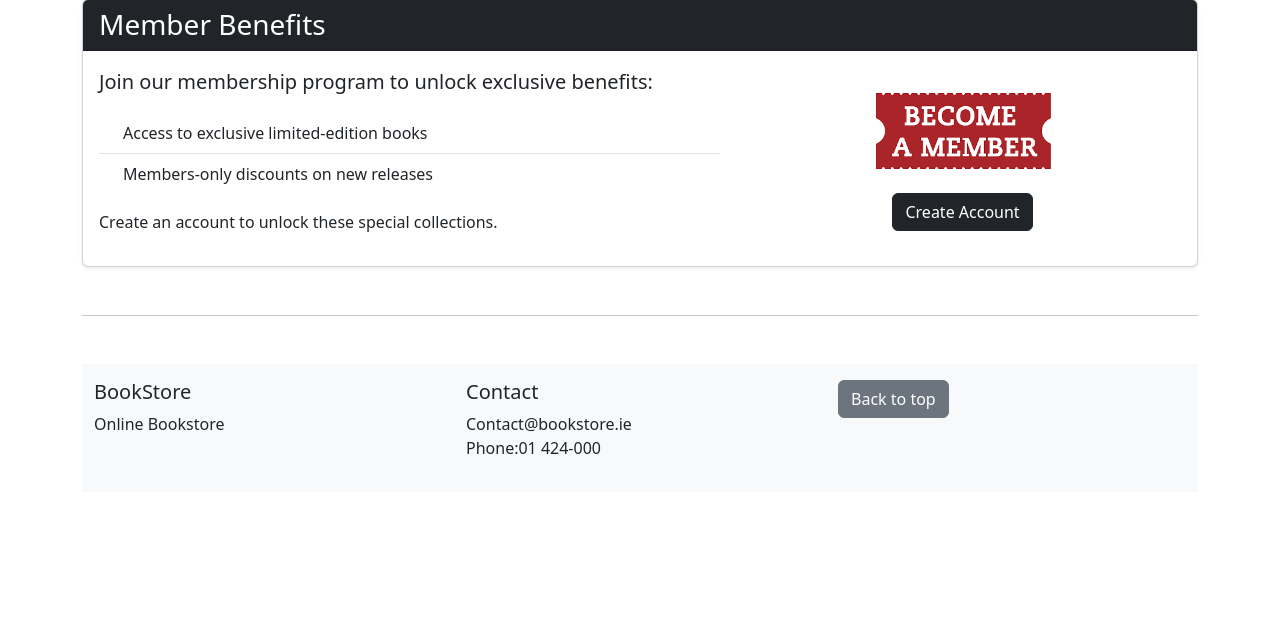
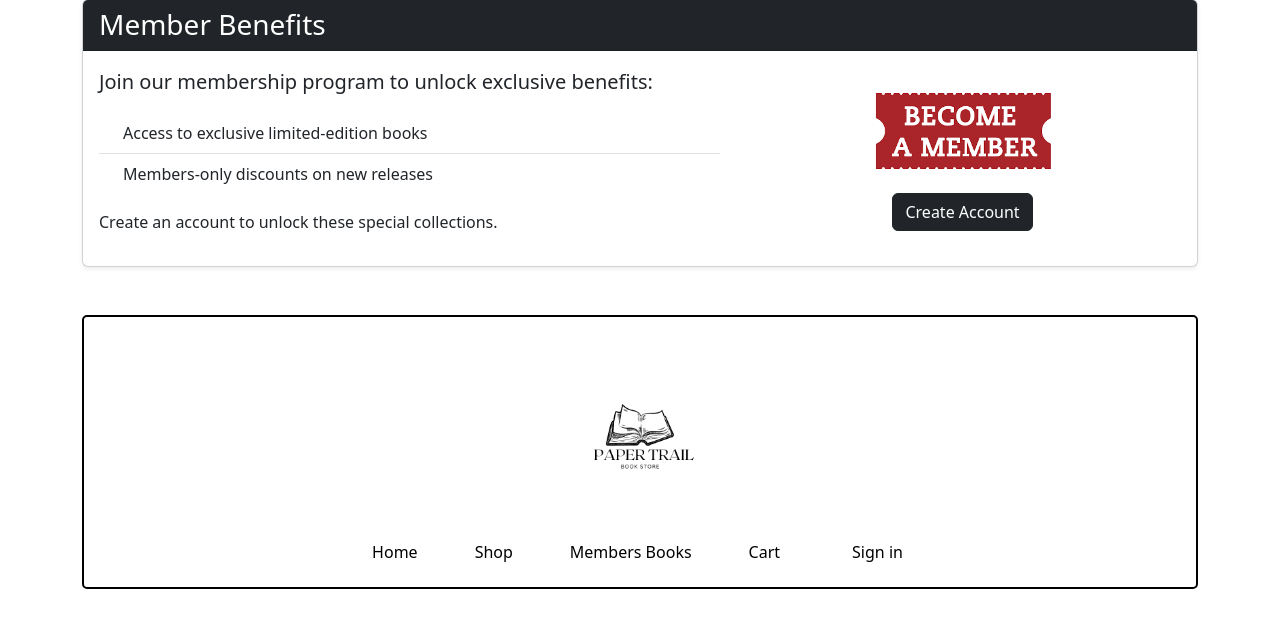
Before and after one commit to RobertL30/WebApps_assignment, a PHP site: page / in a window 1280 px wide. Shown: the part 950-1587 px from the top of the page. Before the commit the page ends 1404 px from the top, so only its background shows below. Run offline with PHP 8.4, Linux system fonts and the light colour scheme.

Commit message:
Revert "updates to header"
This reverts commit c9829d33e25af2ed18290160ad61d40af3cb20dd.

```diff
--- a/Index.php
+++ b/Index.php
@@ -33,7 +33,7 @@
                         <div class="card-body text-center">
                             <h5 class="card-title">Dracula</h5>
                             <p class="card-text">€13.99</p>
-                            <a href="/Views/Shop.php">
+                            <a href="Shop.php">
                             <button class="btn btn-primary btn-sm">View Details</button>
                             </a>
                         </div>
@@ -47,7 +47,7 @@
                         <div class="card-body text-center">
                             <h5 class="card-title">Frankenstein</h5>
                             <p class="card-text">€14.99</p>
-                            <a href="/Views/Shop.php">
+                            <a href="Shop.php">
                                 <button class="btn btn-primary btn-sm">View Details</button>
                             </a>
                         </div>
@@ -60,7 +60,7 @@
                         <div class="card-body text-center">
                             <h5 class="card-title">H.P Lovecraft Anthology</h5>
                             <p class="card-text">€29.99</p>
-                            <a href="/Views/Shop.php">
+                            <a href="Shop.php">
                                 <button class="btn btn-primary btn-sm">View Details</button>
                             </a>
                         </div>
@@ -97,7 +97,7 @@
                             <div class="text-center">
                                 <img src="/Views/Images/membership.png" alt="Membership" class="img-fluid rounded mb-3" style="max-width: 200px;">
                                 <div>
-                                    <a href="/Views/auth/sign_up.php" class="btn btn-dark">Create Account</a>
+                                    <a href="../Views/auth/sign_up.php" class="btn btn-dark">Create Account</a>
 
                                 </div>
                             </div>
@@ -109,7 +109,7 @@
     </div>
 
 
-<?php include 'Views/Layouts/Footer.php' ; ?>
+<?php include 'Views/Layouts/Header.php' ; ?>
     <script src="https://cdnjs.cloudflare.com/ajax/libs/bootstrap/5.3.2/js/bootstrap.bundle.min.js"></script>
 </body>
 </html>
--- a/Views/Layouts/Header.php
+++ b/Views/Layouts/Header.php
@@ -20,7 +20,7 @@ if (session_status() ==PHP_SESSION_NONE) {
 <nav class="Navbar navbar-expand-lg navbar-light bg-light">
 <div class="container">
     <!-- Logo section -->
-    <a class="navbar-brand" href="/Index.php">
+    <a class="navbar-brand" href="/Index.php/">
         <img src="/Views/Images/Logo.png" alt="Book store Logo" width="200" height="200">
     </a>
     <button class="navbar-toggler" type="button" data-bs-toggle="collapse" data-bs-target="#navbarNAV">
```
